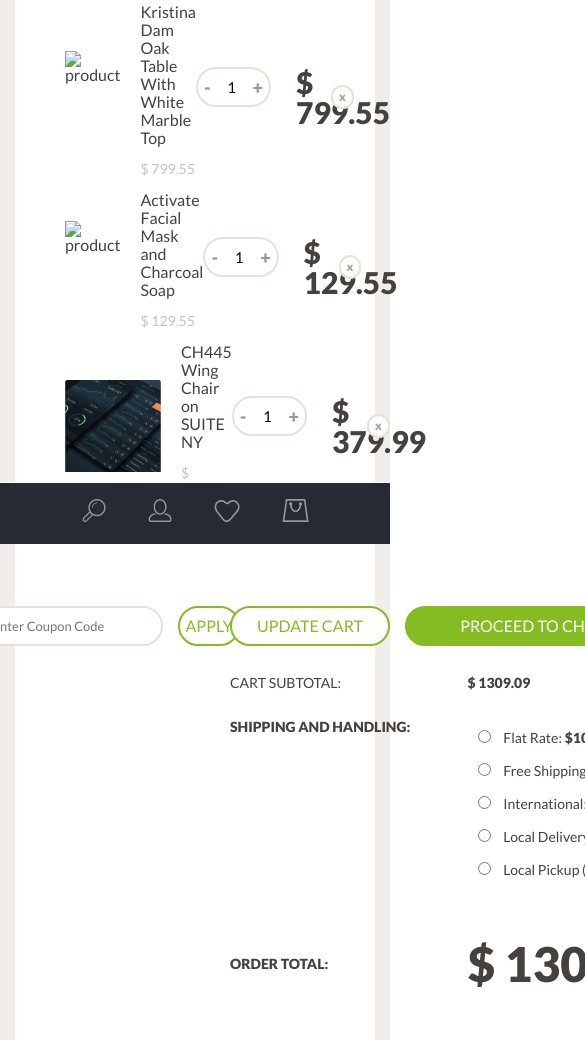
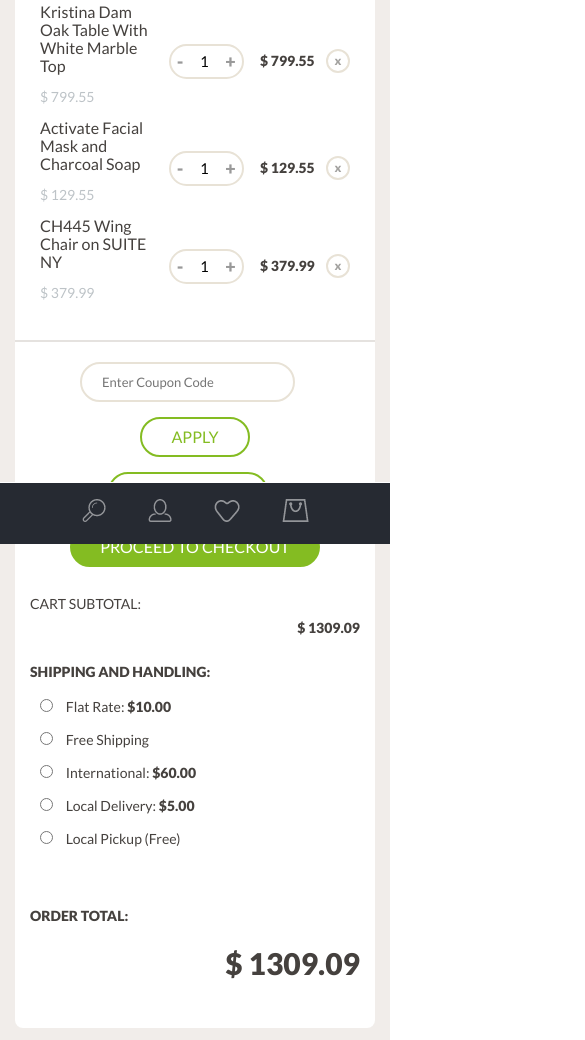
Before and after one commit to JuliaYarosheva/OSF-Academy, a website built with webpack: page src/pages/cartPage.html in a window 390 px wide. Shown: the part 300-1340 px from the top of the page, 585 px wide, since content can reach past the window. Built offline with nearby package versions, Linux system fonts and the light colour scheme; files whose address does not match are found by name.

Commit message:
Tablet and Mobile Shopping Cart page development. Refactoring.

```diff
--- a/src/css/320-767.css
+++ b/src/css/320-767.css
@@ -465,4 +465,88 @@
         right: 45px;
         bottom: 40px;
     }
+
+    /*SHOPPING CART PAGE*/
+
+    .shopping-cart-header:before, .shopping-cart-header:after {
+        width: 0;
+    }
+
+    .shopping-cart-products {
+        padding: 25px;
+    }
+
+    .shopping-cart-product-img {
+        display: none;
+    }
+
+    .shopping-cart-product-info {
+        width: 40%;
+    }
+
+    .shopping-cart-numOf {
+        height: 35px;
+        width: 75px;
+        margin: 0 5px;
+    }
+
+    .product-price-large {
+        font-size: 14px;
+        width: 25%;
+        padding: 0;
+    }
+
+    .shopping-cart-sum {
+        display: block;
+        padding: 20px 15px;
+    }
+
+    .coupon-container {
+        width: 100%;
+        flex-direction: column;
+        align-items: center;
+    }
+
+    .btn_apply {
+        margin-top: 15px;
+    }
+
+    .total-amount-container {
+        padding-top: 15px;
+    }
+
+    .total-amount-wrapper {
+        width: 100%;
+        align-items: flex-start;
+
+    }
+
+    .checkout-wrapper {
+        flex-direction: column;
+        align-items: center;
+    }
+
+    .btn_checkout {
+        width: 250px;
+        margin-top: 15px;
+    }
+
+    .total-amount-item {
+        flex-direction: column;
+        width: 100%;
+    }
+
+    .total-amount-label {
+        width: 100%;
+        margin-bottom: 10px;
+    }
+
+    .subtotal-value, .order-total {
+        text-align: end;
+    }
+
+    .order-total {
+        margin-top: 15px;
+        font-size: 30px;
+    }
 }
--- a/src/css/768-1279.css
+++ b/src/css/768-1279.css
@@ -351,4 +351,58 @@
         justify-content: center;
         padding-right: 45px;
     }
+
+    /*SHOPPING CART PAGE*/
+
+    .shopping-cart-products {
+        padding: 25px;
+    }
+
+    .shopping-cart-product-info {
+        width: 40%;
+    }
+
+    .product-price-large {
+        font-size: 21px;
+    }
+
+    .shopping-cart-sum {
+        display: block;
+        padding: 50px 75px;
+    }
+
+    .coupon-container {
+        width: 100%;
+        justify-content: flex-start;
+    }
+
+    .total-amount-container {
+        padding-top: 40px;
+    }
+
+    .total-amount-wrapper {
+        width: 100%;
+        align-items: flex-start;
+
+    }
+
+    .total-amount-item {
+        width: 75%;
+    }
+
+    .checkout-wrapper {
+        justify-content: flex-start;
+    }
+
+    .btn_checkout {
+        width: 250px;
+    }
+
+    .total-amount-label {
+        width: 45%;
+    }
+
+    .order-total {
+        font-size: 30px;
+    }
 }
--- a/src/css/main.css
+++ b/src/css/main.css
@@ -1463,6 +1463,7 @@ input::-webkit-inner-spin-button {
 .shopping-cart-product {
     display: flex;
     align-items: center;
+    justify-content: center;
     width: 100%;
 }
 
@@ -1513,11 +1514,15 @@ input::-webkit-inner-spin-button {
     align-items: center;
 }
 
+.shopping-cart-sum {
+    display: flex;
+    padding: 70px 35px;
+}
+
 .coupon-container {
     display: flex;
     justify-content: center;
     width: 50%;
-    padding: 70px 35px;
 }
 
 .coupon-code-input {
@@ -1541,10 +1546,6 @@ input::-webkit-inner-spin-button {
     color: #84bc22;
 }
 
-.total-amount-container {
-    padding: 70px 35px;
-}
-
 .btn_update-cart {
     width: 160px;
     padding: 0 20px;
@@ -1564,6 +1565,7 @@ input::-webkit-inner-spin-button {
 }
 
 .total-amount-item {
+    display: flex;
     margin: 30px 0;
 }
 
--- a/src/js/CookieModule.js
+++ b/src/js/CookieModule.js
@@ -26,9 +26,7 @@ const CookieModule = function() {
     elements.acceptCookiesBtn[0].addEventListener('click', acceptCookies);
 
     (function () {
-        //document.cookie = "username= ; expires = Thu, 01 Jan 1970 00:00:00 GMT";
         if (!document.cookie) {
-            console.log(typeof(document.cookie));
             window.setTimeout(showModal, 10000);
         }
     })();
--- a/src/js/ProductDetailsPageModule.js
+++ b/src/js/ProductDetailsPageModule.js
@@ -2,6 +2,8 @@ import {elements} from "./elements";
 import $ from "jquery";
 
 const ProductDetailsPageModule = function () {
+
+    //Enlarge Image
     if (elements.PRODUCT_MODULE.length !== 0) {
         const enlargeImage = (click) => {
             click.preventDefault();
@@ -23,9 +25,12 @@ const ProductDetailsPageModule = function () {
         elements.smallImg.each((index, elem) => {
             elem.addEventListener('click', enlargeImage);
         });
-
+    }
 
     // Decrease/Increase Products Quantity
+
+    if (elements.PRODUCT_MODULE.length !== 0 || elements.SHOPING_CART_MODULE.length !== 0) {
+
         const incDecQuantity = (e) => {
             let numProds = parseInt($(e.target).parent().find('.quantity')[0].value);
 
@@ -48,10 +53,11 @@ const ProductDetailsPageModule = function () {
             }
 
             calculateTotalPrice();
-            function calculateTotalPrice () {
 
-                const productPriceString = $(e.target).parent().siblings('.shopping-cart-product-info').find('.product-price')[0].innerHTML;;
+            function calculateTotalPrice() {
+                if (elements.SHOPING_CART_MODULE.length !== 0) {
 
+                    const productPriceString = $(e.target).parent().siblings('.shopping-cart-product-info').find('.product-price')[0].innerHTML;
                     const productPriceArr = productPriceString.split(' ');
                     const productPrice = productPriceArr[1];
 
@@ -59,13 +65,18 @@ const ProductDetailsPageModule = function () {
 
                     const productPriceLarge = $(e.target).parent().siblings('.product-price-large')[0].textContent = `$ ${totalPrice}`;
                 }
+            }
         };
 
         elements.moreLessBtns.each((index, elem) => {
             elem.addEventListener('click', incDecQuantity);
         });
+    }
+
 
     //Add to Cart
+
+    if (elements.PRODUCT_MODULE.length !== 0) {
 
             const addToCart = () => {
                 let numItems = parseInt(elements.cartInd[0].innerHTML);
@@ -83,7 +94,7 @@ const ProductDetailsPageModule = function () {
 
             };
 
-        //elements.addToCart[0].addEventListener('click', addToCart);
+            elements.addToCart[0].addEventListener('click', addToCart);
         }
 };
 
--- a/src/js/ShoppingCartModule.js
+++ b/src/js/ShoppingCartModule.js
@@ -2,6 +2,8 @@ import {elements} from "./elements";
 import $ from "jquery";
 
 const ShoppingCartModule = function() {
+
+    if (elements.SHOPING_CART_MODULE.length !== 0) {
 
         calcSubtotal();
         updateTotal();
@@ -21,7 +23,7 @@ const ShoppingCartModule = function() {
             return subtotal;
         }
 
-    function updateShipping () {
+        function updateShipping() {
 
             let shippingRate;
 
@@ -42,7 +44,7 @@ const ShoppingCartModule = function() {
             return shippingRate;
         }
 
-    function updateTotal () {
+        function updateTotal() {
 
             calcSubtotal();
             updateShipping();
@@ -65,6 +67,7 @@ const ShoppingCartModule = function() {
         elements.deleteProduct.each((index, elem) => {
             elem.addEventListener('click', deleteProd);
         });
+    }
 };
 
 export default ShoppingCartModule;
--- a/src/js/elements.js
+++ b/src/js/elements.js
@@ -42,5 +42,6 @@ export const elements = {
     PRODUCT_MODULE: $('.js-productModule'),
     LOAD_MORE_MODULE: $('.js-loadMoreModule'),
     CATEGORIES_MODULE: $('.js-categoriesModule'),
-    COLLAPSE_CONTENT_MODULE: $('.js-collapseContentModule')
+    COLLAPSE_CONTENT_MODULE: $('.js-collapseContentModule'),
+    SHOPING_CART_MODULE: $('.js-shoppingCartModule')
 };
--- a/src/pages/cartPage.html
+++ b/src/pages/cartPage.html
@@ -188,14 +188,14 @@
             </nav>
             <h2 class="shopping-cart-header">Shopping Cart</h2>
             <div class="shopping-cart-container white-background">
-                <div class="shopping-cart-products js-productModule">
+                <div class="shopping-cart-products js-shoppingCartModule">
                     <div class="shopping-cart-product">
                         <img class="shopping-cart-product-img" src="../static/images/popularProducts/Layer_157.png" alt="product">
                         <div class="shopping-cart-product-info">
                             <div class="product-title">Kristina Dam Oak Table With White Marble Top</div>
                             <div class="product-price">$ 799.55</div>
                         </div>
-                        <div class="numOf d-flex justify-content-center">
+                        <div class="numOf shopping-cart-numOf d-flex justify-content-center">
                             <button class="dec">-</button>
                             <input class="quantity" type="number" value="1">
                             <button class="inc">+</button>
@@ -209,7 +209,7 @@
                             <div class="product-title">Activate Facial Mask and Charcoal Soap</div>
                             <div class="product-price">$ 129.55</div>
                         </div>
-                        <div class="numOf d-flex justify-content-center">
+                        <div class="numOf shopping-cart-numOf d-flex justify-content-center">
                             <button class="dec">-</button>
                             <input class="quantity" type="number" value="1">
                             <button class="inc">+</button>
@@ -223,7 +223,7 @@
                             <div class="product-title">CH445 Wing Chair on SUITE NY</div>
                             <div class="product-price">$ 379.99</div>
                         </div>
-                        <div class="numOf d-flex justify-content-center">
+                        <div class="numOf shopping-cart-numOf d-flex justify-content-center">
                             <button class="dec">-</button>
                             <input class="quantity" type="number" value="1">
                             <button class="inc">+</button>
@@ -233,21 +233,22 @@
                     </div>
                 </div>
                 <div class="line"></div>
-                <div class="shopping-cart-sum d-flex">
+                <div class="shopping-cart-sum">
                     <div class="coupon-container">
                         <input class="coupon-code-input" type="text" placeholder="Enter Coupon Code">
                         <button class="btn btn_apply">Apply</button>
                     </div>
                     <div class="total-amount-container">
-                        <div class="d-flex">
+                        <div class="total-amount-wrapper">
+                            <div class="checkout-wrapper d-flex">
                                 <button class="btn btn_update-cart">Update Cart</button>
                                 <button class="btn btn_checkout">Proceed To Checkout</button>
                             </div>
-                        <div class="total-amount-item d-flex">
+                            <div class="total-amount-item">
                                 <div class="total-amount-label cart-subtotal">Cart Subtotal:</div>
                                 <div class="subtotal-value bold">$ 0.00</div>
                             </div>
-                        <div class="total-amount-item d-flex">
+                            <div class="total-amount-item">
                                 <div class="total-amount-label shipping bold">Shipping and Handling:</div>
                                 <div class="shipping-type-container">
                                     <input class="shipping-type" type="radio" id="flat-rate" name="shipping-type" value="10">
@@ -262,9 +263,10 @@
                                     <label for="0">Local Pickup (Free)</label><br>
                                 </div>
                             </div>
-                        <div class="total-amount-item d-flex">
+                            <div class="total-amount-item">
                                 <div class="total-amount-label order-total-label bold">Order Total:</div>
                                 <div class="order-total bold">$ 0.00</div>
+                            </div>
                         </div>
                     </div>
                 </div>
```
Lines whose indentation alone changed are shown as unchanged.
